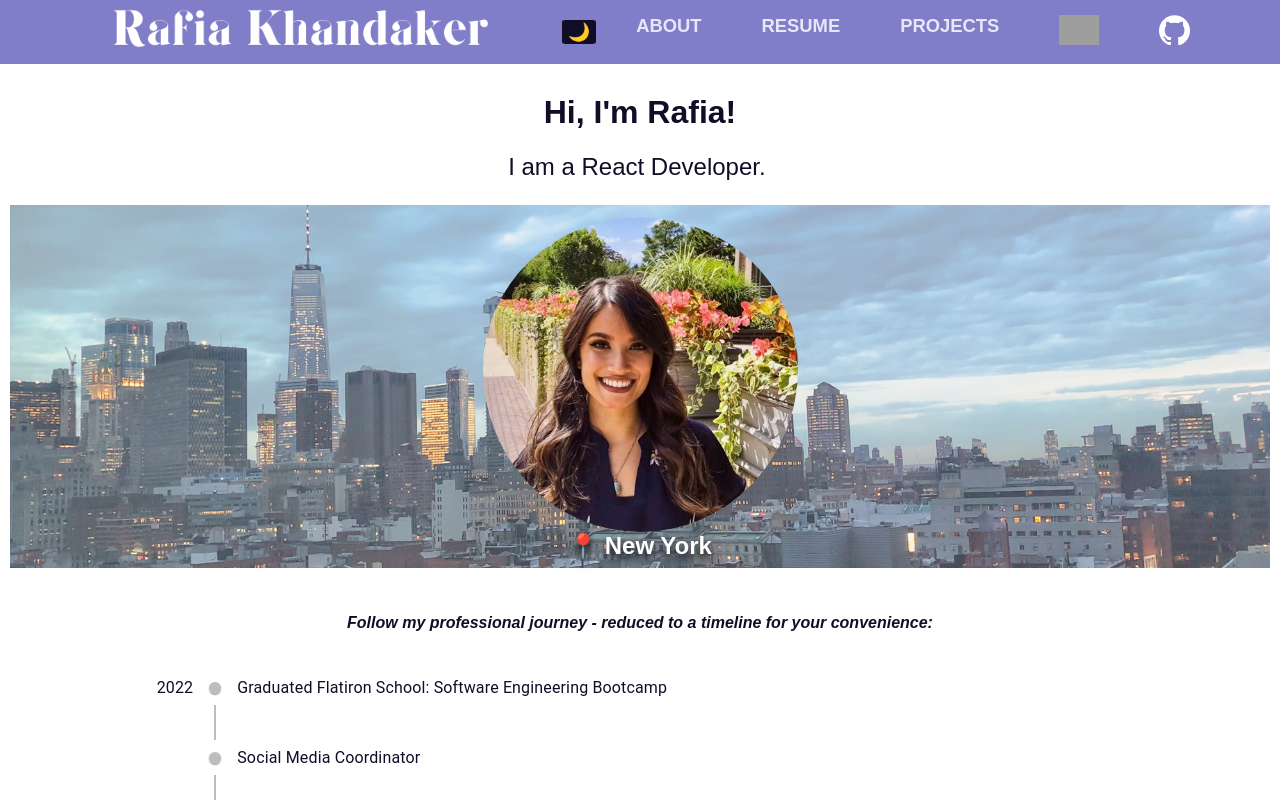
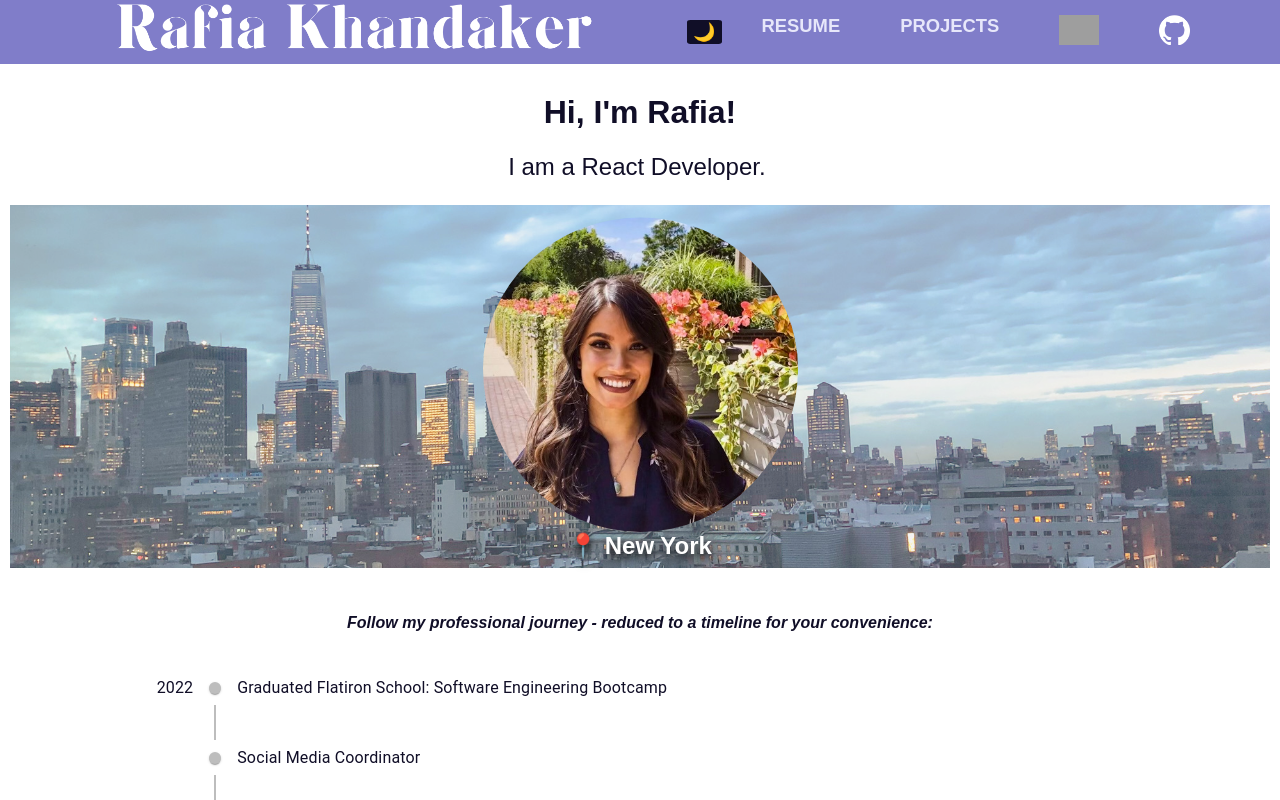
Before and after one commit to RafiaJK/portfolio, a React (Create React App) app: page / in a window 1280 px wide. Shown: the top 800 px of the page. Built offline with nearby package versions, Linux system fonts and the light colour scheme; grey boxes are pictures that could not be loaded.

Commit message:
Editing about page

```diff
--- a/src/Nav.js
+++ b/src/Nav.js
@@ -56,7 +56,7 @@ function Nav({toggleTheme, theme}) {
 
         <div className={`navlinks ${showNav && 'active'}`} onClick={toggleNav}>
           <ul>
-            <li><Link to="/about"> ABOUT </Link></li>
+            {/* <li><Link to="/about"> ABOUT </Link></li> */}
             <li><Link to="/resume"> RESUME </Link></li>
             <li><Link to="/projects"> PROJECTS </Link></li>
             <li><Link to="https://www.linkedin.com/in/rafiakhandaker/" target="_blank"><img src="https://cdn-icons-png.flaticon.com/512/145/145807.png" className='linkedin-logo'/></Link></li>
```
